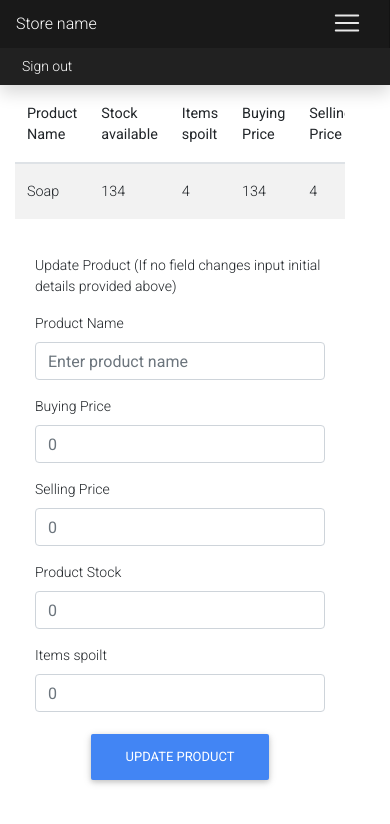
After one commit to Virsail/Inventory-Management-System, a Flask app: page /clerk/update/product in a window 390 px wide. The commit adds this page. Shown: the top 824 px of the page. Run offline with Flask 2, Linux system fonts and the light colour scheme; some libraries are stand-ins or nearby versions.

Commit message:
Create update product html template

```diff
--- a/app/templates/clerk/products.html
+++ b/app/templates/clerk/products.html
@@ -44,7 +44,7 @@
       <td>134</td>
       <td>4</td>
       <td>
-        <button type="button" class="btn btn-teal btn-rounded btn-sm m-0">Update</button>
+       <a href="{{url_for('clerk.update_product')}}"><button type="button" class="btn btn-teal btn-rounded btn-sm m-0">Update</button></a>
       </td>
     </tr>
     <tr>
--- /dev/null
+++ b/app/templates/clerk/update_product.html
@@ -0,0 +1,103 @@
+{% extends 'base.html' %}
+{%block navlinks%}
+<li class="nav-item">
+  <a class="nav-link" href="{{url_for('clerk.index')}}">
+    <i class="fas fa-columns"></i>
+    Inventory
+  </a>
+</li>
+<li class="nav-item">
+  <a class="nav-link" href="{{url_for('clerk.update_sales')}}">
+    <i class="fas fa-columns"></i>
+    Update Sales
+  </a>
+</li>
+<li class="nav-item">
+  <a class="nav-link active" href="{{url_for('clerk.products')}}">
+    <i class="fas fa-columns"></i>
+    Update products <span class="sr-only">(current)</span>
+  </a>
+</li>
+
+{%endblock%}
+{%block content%}
+<table class="table table-striped table-responsive-md btn-table">
+
+  <thead>
+    <tr>
+      <th>Product Name</th>
+      <th>Stock available</th>
+      <th>Items spoilt</th>
+      <th>Buying Price</th>
+      <th>Selling Price</th>
+      <th></th>
+    </tr>
+  </thead>
+
+  <tbody>
+    <tr>
+
+      <td>Soap</td>
+      <td>134</td>
+      <td>4</td>
+      <td>134</td>
+      <td>4</td>
+    </tr>
+
+  </tbody>
+
+</table>
+<div class="card-body">
+  <p class="card-category">Update Product (If no field changes input initial details provided above)</p>
+  <form>
+    <div class="row">
+      <div class="col-md-12">
+        <div class="form-group">
+          <label class="bmd-label-floating">Product Name</label>
+          <input type="text" class="form-control" name="product_name" placeholder="Enter product name" required>
+        </div>
+      </div>
+    </div>
+    <div class="row">
+      <div class="col-md-6">
+        <div class="form-group">
+          <label class="bmd-label-floating">Buying Price</label>
+          <input type="number" name="product_buying" class="form-control" placeholder="0" required>
+        </div>
+      </div>
+      <div class="col-md-6">
+        <div class="form-group">
+          <label class="bmd-label-floating">Selling Price</label>
+          <input type="number" name="product_selling" class="form-control" placeholder="0" required>
+        </div>
+      </div>
+    </div>
+    <div class="row">
+      <div class="col-md-12">
+        <div class="form-group">
+          <label class="bmd-label-floating">Product Stock</label>
+          <input type="number" name="order_quantity" class="form-control" placeholder="0" required>
+        </div>
+      </div>
+    </div>
+    <div class="row">
+      <div class="col-md-12">
+        <div class="form-group">
+          <label class="bmd-label-floating">Items spoilt</label>
+          <input type="number" name="order_quantity" class="form-control" placeholder="0" required>
+        </div>
+      </div>
+    </div>
+
+    <div class="row">
+      <div class="col-md-12 text-center">
+        <div class="form-group">
+          <button type="submit" class="btn btn-primary pull-right text-center">UPDATE PRODUCT</button>
+        </div>
+      </div>
+    </div>
+
+    <div class="clearfix"></div>
+  </form>
+</div>
+{%endblock%}
```
